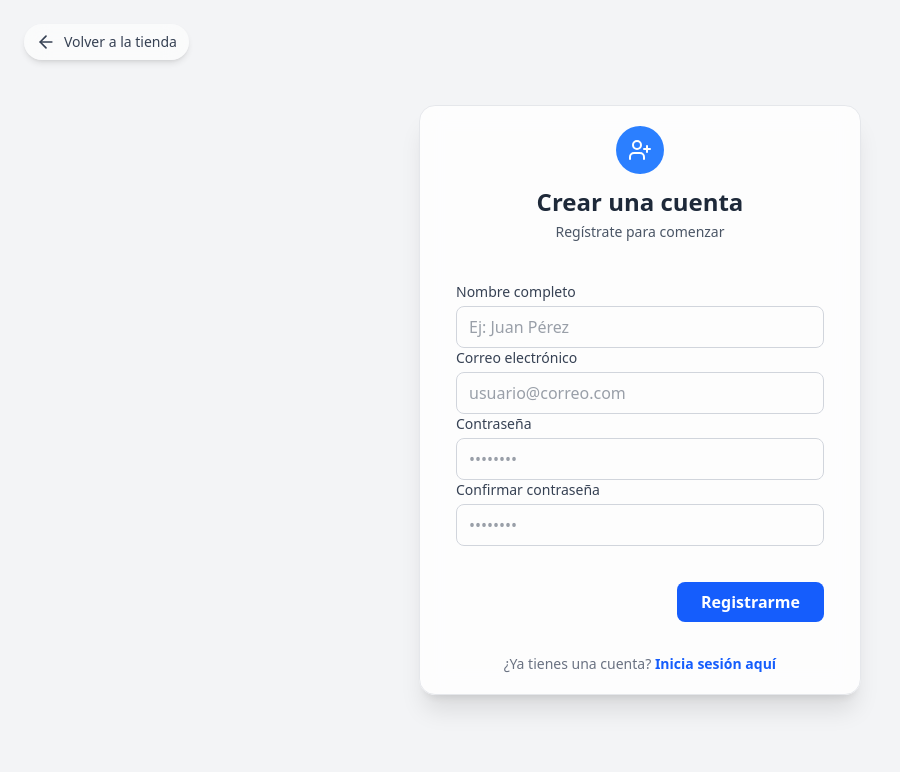
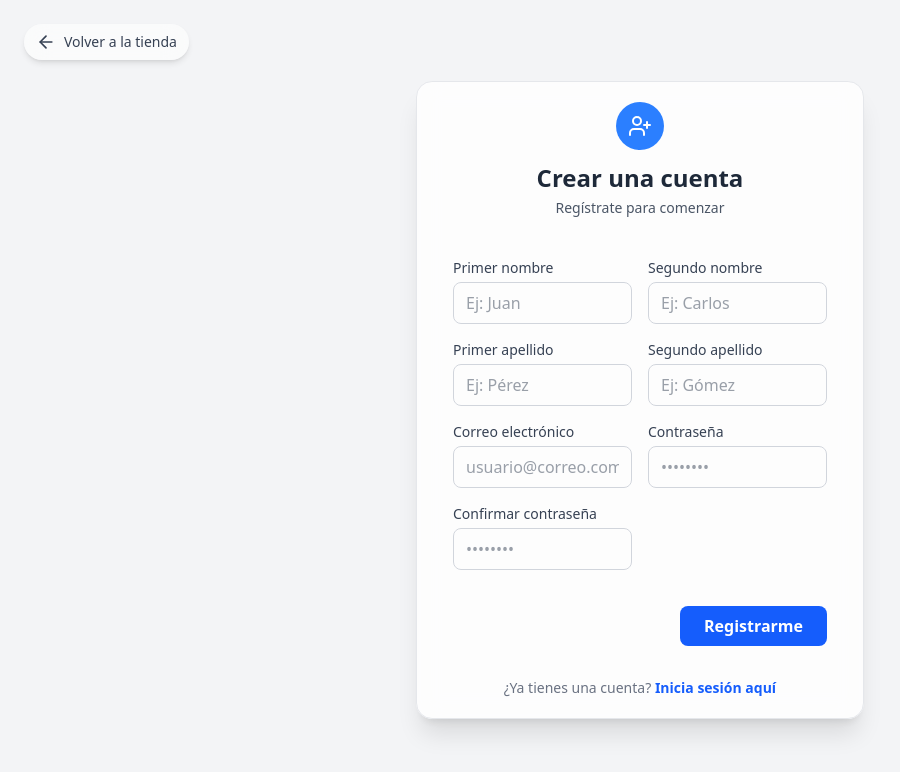
Before and after one commit to ingluispalacio/one-stop-shop, a React (Vite) app: page /register in a window 1280 px wide. Shown: the top 772 px of the page, without its empty margins (0-900 px from the left). Built offline with nearby package versions, Linux system fonts and the light colour scheme; no server answers.

Commit message:
Settings register user client

```diff
--- a/src/api/firebase/services/authService.js
+++ b/src/api/firebase/services/authService.js
@@ -10,16 +10,17 @@ import { doc, setDoc } from "firebase/firestore";
 import { getUserById } from "./userService";
 import { handleError, handleSuccess } from "../../utils/responseHandler";
 
-export const registerUser = async (email, password, displayName = "") => {
+export const registerUser = async (email, password, restData={}) => {
   try {
     const { user } = await createUserWithEmailAndPassword(auth, email, password);
-
+    const displayName = `${restData.f_name} ${restData.s_name} ${restData.f_lastname} ${restData.s_lastname}`;
     if (displayName) await updateProfile(user, { displayName });
 
     const userData = {
       uid: user.uid,
       email,
       displayName,
+      ...restData,
       role: "client",
       createdAt: new Date(),
       updatedAt: new Date(),
@@ -28,7 +29,7 @@ export const registerUser = async (email, password, displayName = "") => {
     };
 
     await setDoc(doc(db, "users", user.uid), userData);
-
+console.log(" pasoooo")
     return handleSuccess("Registro exitoso", { user: userData });
   } catch (error) {
     return handleError(error, "Error al registrar el usuario");
--- a/src/contexts/AuthContext.jsx
+++ b/src/contexts/AuthContext.jsx
@@ -36,10 +36,9 @@ export const AuthProvider = ({ children }) => {
   const register = async (email, password, displayName) => {
     try {
       const result = await authService.registerUser(email, password, displayName);
-
       if (result.success) {
         setUser(result.data?.user || null);
-        return result.data?.user;
+        return result;
       } else {
         setUser(null);
         throw new Error(result?.message || "Error al registrar usuario");
--- a/src/pages/admin/CategoriesPage.jsx
+++ b/src/pages/admin/CategoriesPage.jsx
@@ -65,9 +65,7 @@ export default function CategoriesPage() {
     setSelectedImage(null);
   };
 
-  useEffect(() => {
-    fetchCategories();
-  }, []);
+
 
   if (isLoading) {
     return (
--- a/src/pages/public/RegisterPage.jsx
+++ b/src/pages/public/RegisterPage.jsx
@@ -14,11 +14,32 @@ export default function RegisterPage() {
 
   const fields = [
     {
-      label: "Nombre completo",
-      name: "fullName",
+      label: "Primer nombre",
+      name: "f_name",
       type: "text",
-      placeholder: "Ej: Juan Pérez",
+      placeholder: "Ej: Juan",
       required: true,
+    },
+    {
+      label: "Segundo nombre",
+      name: "s_name",
+      type: "text",
+      placeholder: "Ej: Carlos",
+      required: false,
+    },
+    {
+      label: "Primer apellido",
+      name: "f_lastname",
+      type: "text",
+      placeholder: "Ej: Pérez",
+      required: true,
+    },
+    {
+      label: "Segundo apellido",
+      name: "s_lastname",
+      type: "text",
+      placeholder: "Ej: Gómez",
+      required: false,
     },
     {
       label: "Correo electrónico",
@@ -45,30 +66,34 @@ export default function RegisterPage() {
 
   const handleSubmit = async (values) => {
     setLoading(true);
+    const {password, confirmPassword, email, ...rest } = values;
 
-    if (values.password !== values.confirmPassword) {
+    if (password !== confirmPassword) {
       toast.error("Las contraseñas no coinciden");
       setLoading(false);
       return;
     }
+
     try {
-      const response = await register(values.email, values.password, values.fullName);
+      const response = await register(
+        email,
+        password,
+        rest
+      );
       if (response.success) {
         toast.success(response.message);
         navigate("/");
-
       }
-
     } catch (error) {
       toast.error(error.message);
       setLoading(false);
     }
+  };
 
-
-  };
   const handleBack = () => {
     navigate("/");
-  }
+  };
+
   return (
     <div className="flex items-center justify-center min-h-screen from-blue-100 via-blue-200 to-blue-400 p-4">
       <motion.button
@@ -108,10 +133,9 @@ export default function RegisterPage() {
             onSubmit={handleSubmit}
             submitText={loading ? "Registrando..." : "Registrarme"}
             loading={loading}
-            gridColumsClass={"grid-cols-1"}
+            gridColumsClass={"grid-cols-2 gap-4"}
           />
 
-          {/* Enlace para login */}
           <div className="text-center text-sm text-gray-500 mt-4">
             ¿Ya tienes una cuenta?{" "}
             <Link
```
